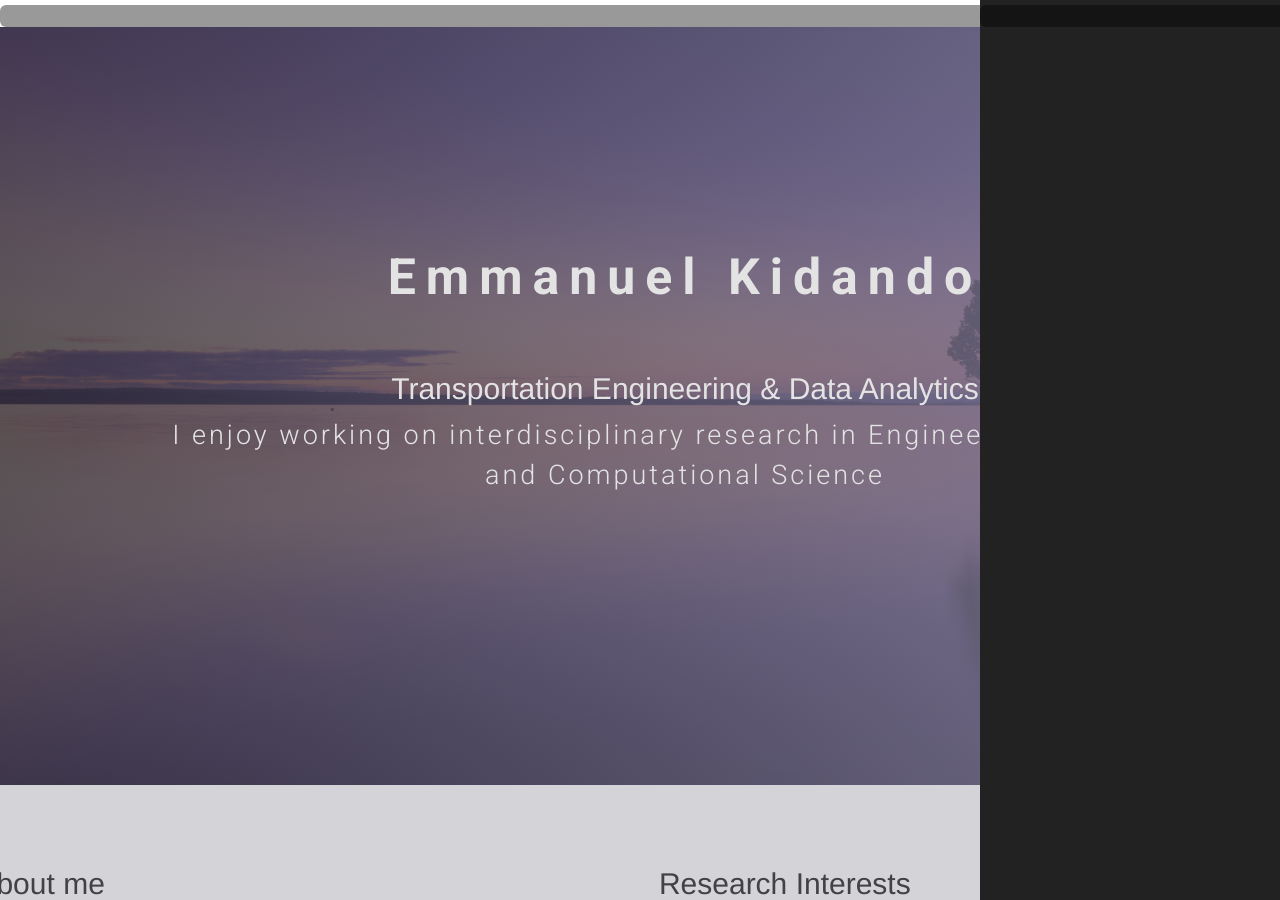
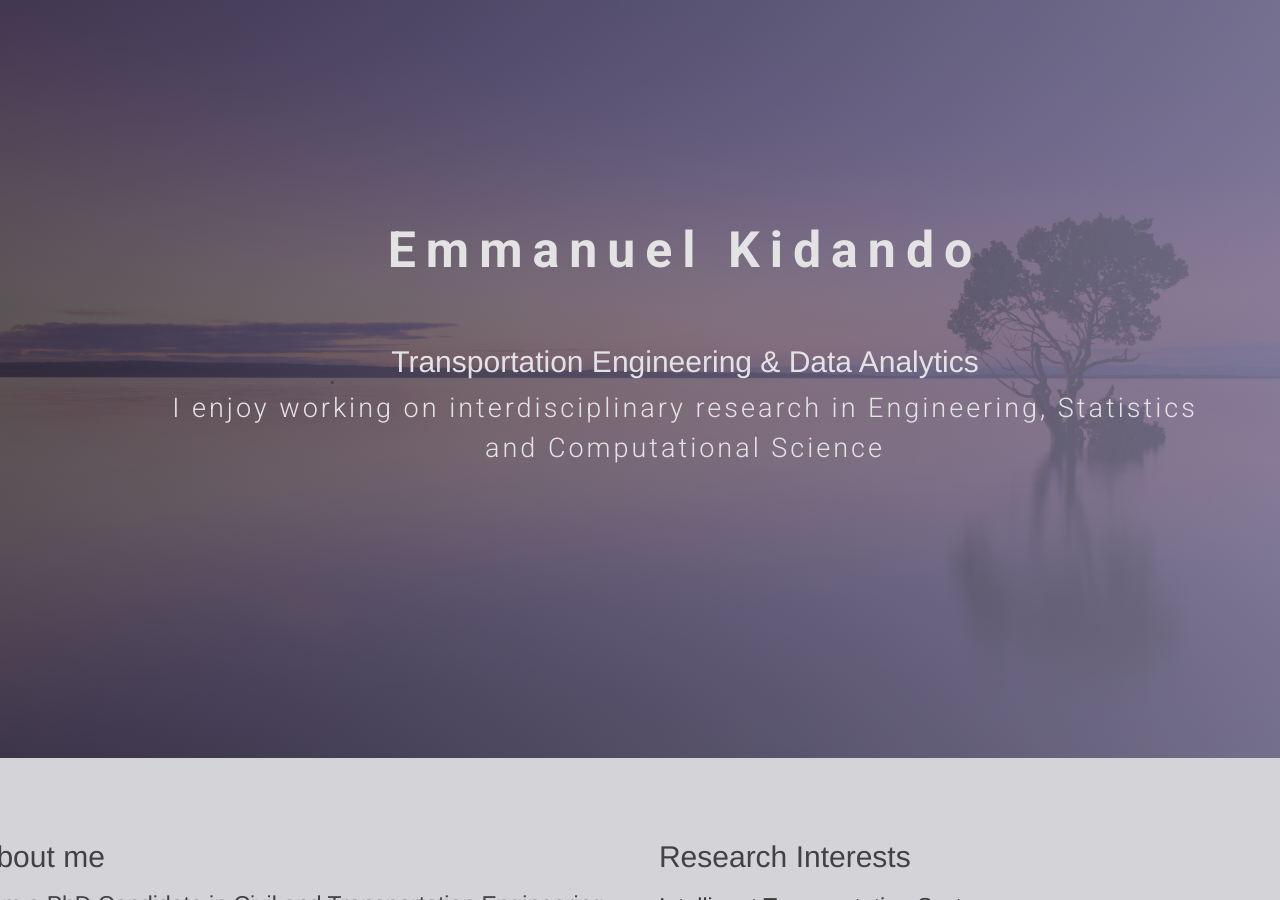
Before and after one commit to ekidando/Kidando, a Jekyll site: the page index.html, which Jekyll copies as it is, in a window 1280 px wide and 900 px high. Built offline with Jekyll 4.4.1, drawn with Linux system fonts in a browser that asks for light colours; nearby versions of some CDN libraries; some web fonts are replaced.

Commit message:
Update index.html

```diff
--- a/index.html
+++ b/index.html
@@ -12,8 +12,8 @@
  </head>
 	<!-- head close -->
 <body>
-  <a id="menu-toggle" href="#" class="btn btn-dark btn-lg toggle"</a>
-  <nav id="sidebar-wrapper" class="sidebar-nav">
+
+  <nav role="navigation">
 
   <ul id="menu">
     <li><a href="#top" onclick = $("#menu-close").click(); >Home</a></li>
```
